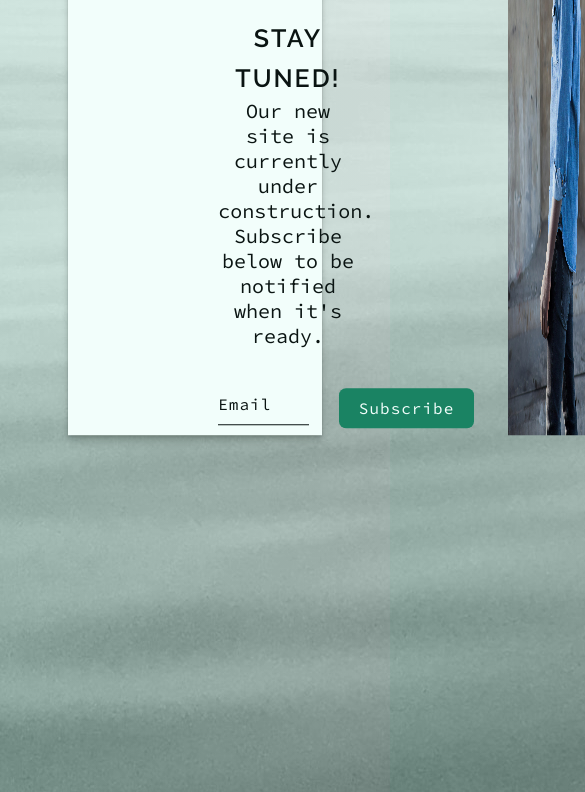
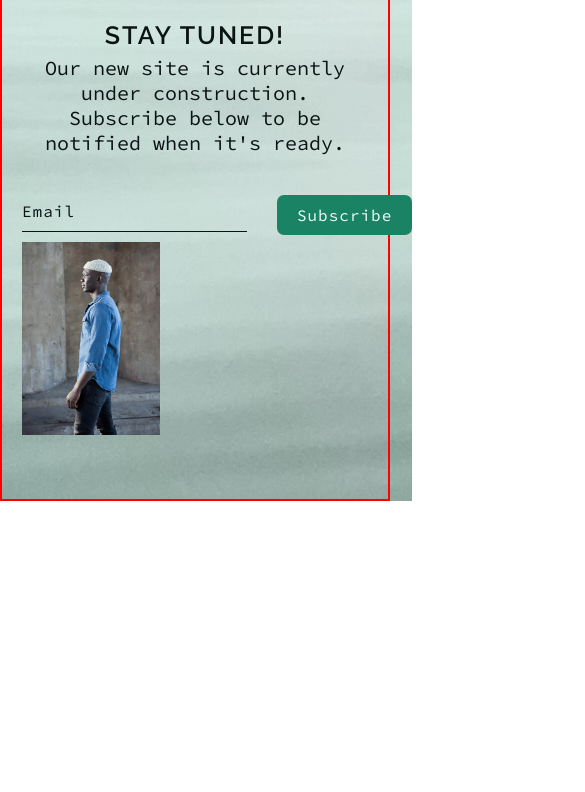
Before and after one commit to mlbakke/coming-soon-landing-page, a website: page index.html in a window 390 px wide. Shown: the part 343-1135 px from the top of the page, 585 px wide, since content can reach past the window. After the commit the page ends 844 px from the top, so only its background shows below. Drawn offline with nearby package versions, Linux system fonts and the light colour scheme; files that its build step writes are made by us from their sources.

Commit message:
media queries + border box

```diff
--- a/sass/components/_infobox.scss
+++ b/sass/components/_infobox.scss
@@ -3,6 +3,7 @@
     width: 65%;
     position: relative;
     display: flex;
+    box-sizing: border-box;
     //center horizontally
     margin: auto;
     //center-ish vertically
@@ -37,4 +38,43 @@
     &__text {
         margin-bottom: 4rem; //for space before the email form
     }
+
+    @media only screen and (max-width: 1400px) {
+        margin-left: calc(35% / 2.5);
+    }
+
+    @media only screen and (max-width: 1300px) {
+        margin-left: calc(35% / 3);
+    }
+
+    @media only screen and (max-width: 1050px) {
+        //remove attributes and fix centering
+        transform: translateY(0);
+        margin: 0 auto;
+        padding: 10%;
+        //remove shadow
+        box-shadow: none;
+        //fix size
+        display: inline-block;
+        height: 100vh;
+        width: 100%;
+
+        background-color: transparent;
+
+        border: 2px solid red;
+
+        &__left{
+            width: 100%;
+            margin: 0;
+        }
+    }
+
+    @media only screen and (max-width: 600px) {
+        padding: 2rem;
+        &__left {
+            width: 100%;
+            margin: 0 auto;
+        }
+    }
+
 }
```
